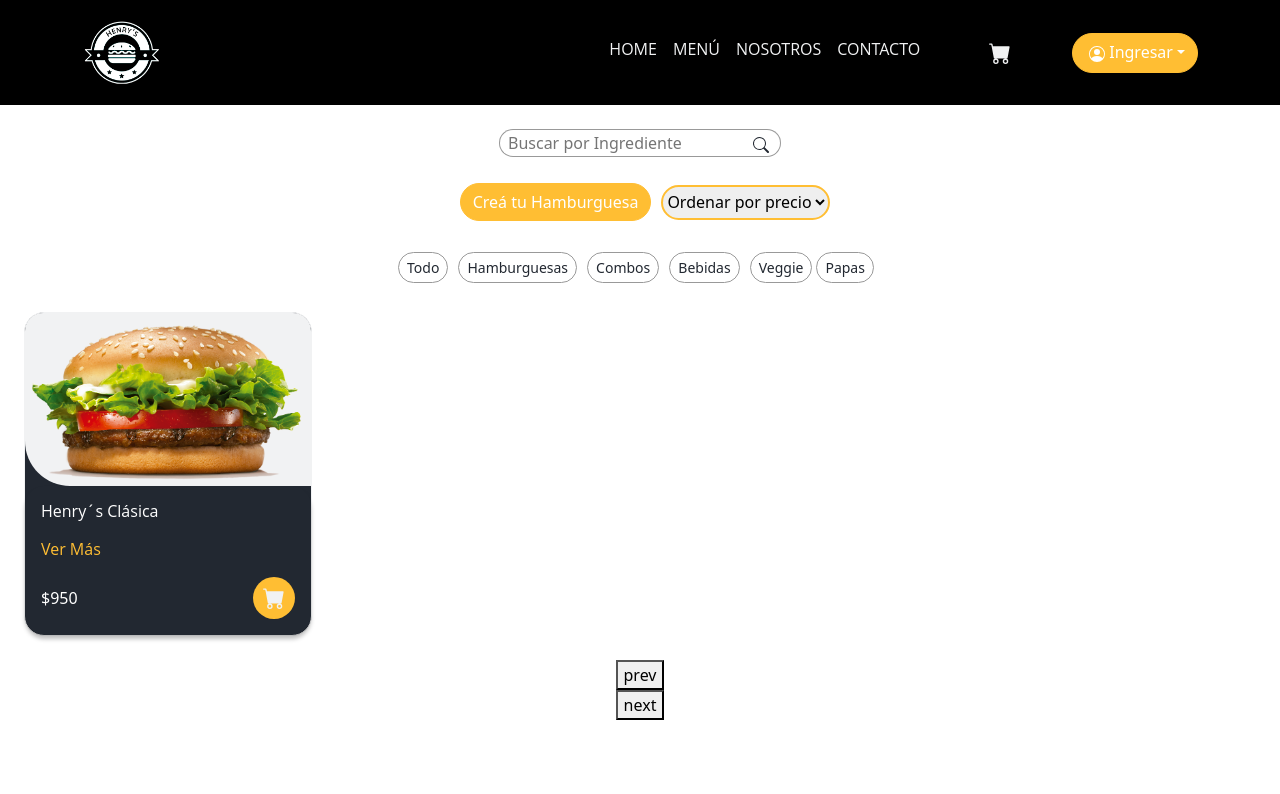
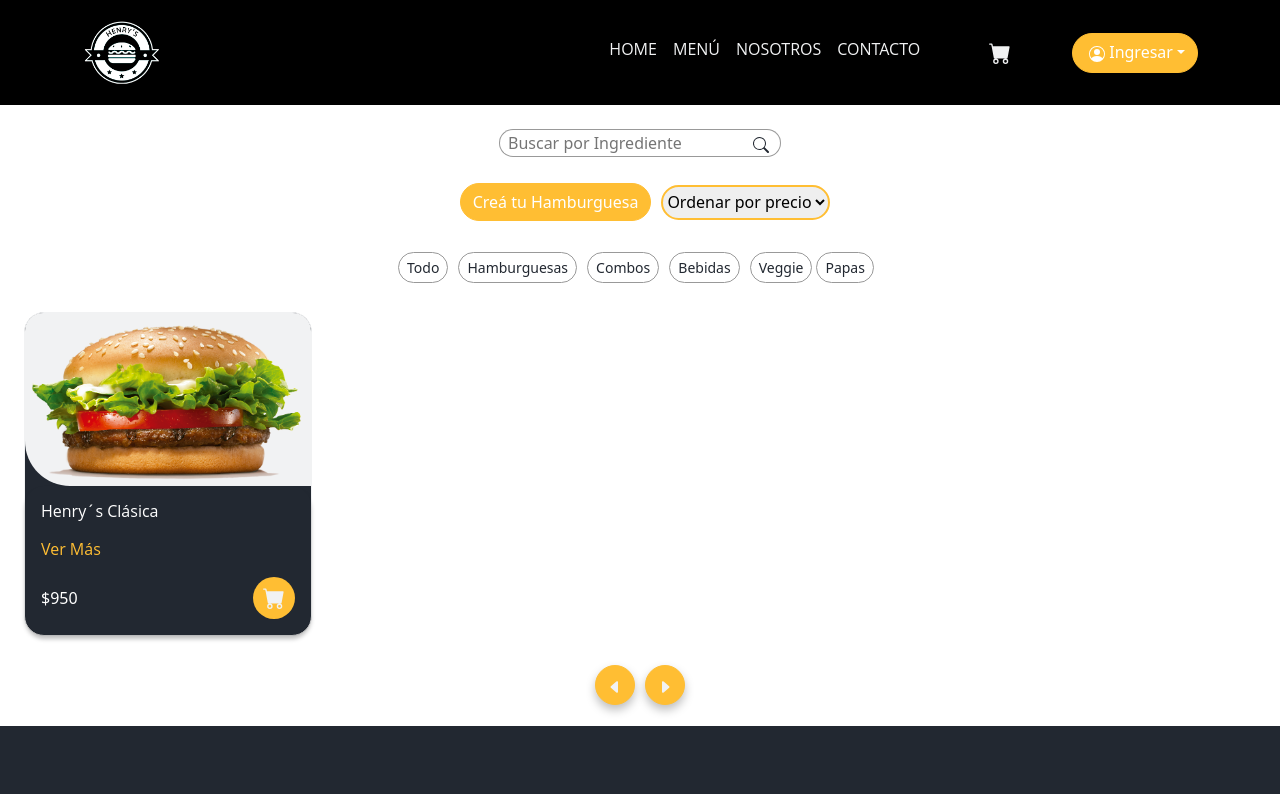
Before and after one commit to mabhyHs/Henrys-app, a React (Create React App) app in the folder client/: page /menu in a window 1280 px wide. Shown: the top 794 px of the page. Built offline with nearby package versions, Linux system fonts and the light colour scheme.

Commit message:
Create(UI-Pagination)

```diff
--- a/client/src/Components/Menu/Menu.css
+++ b/client/src/Components/Menu/Menu.css
@@ -1,3 +1,24 @@
-.menu__container {
-  min-height: 100vh;
+.menu__pagination__container {
+  display: flex;
+  justify-content: center;
+  flex-direction: row;
+  align-items: center;
 }
+
+.btn__round__effect {
+  color: var(--main-color-light);
+  cursor: pointer;
+  padding-left: 10px;
+  padding-right: 10px;
+  border-radius: 50%;
+  height: 40px;
+  width: 40px;
+  margin: 5px;
+  border-color: var(--brand-color);
+}
+
+.btn__round__effect:hover {
+  text-decoration: none;
+  background: var(--btn-hover);
+  color: #fff;
+}
--- a/client/src/Components/Menu/Menu.jsx
+++ b/client/src/Components/Menu/Menu.jsx
@@ -1,6 +1,8 @@
 /* eslint-disable no-unused-vars */
 import React, { useState } from 'react';
 import { useSelector } from 'react-redux';
+import { CaretLeftFill, CaretRightFill } from 'react-bootstrap-icons';
+import Button from 'react-bootstrap/Button';
 import FiltersMenu from '../FiltersMenu/FiltersMenu';
 import ProductsContainerMenu from '../ProductsContainerMenu/ProductsContainerMenu';
 import SearchBar from '../SearchBar/SearchBar';
@@ -43,20 +45,18 @@ function Menu() {
       <FiltersMenu />
       <ProductsContainerMenu />
 
-      <div>
-        <button type="button" onClick={prevPage}>
-          {' '}
-          prev{' '}
-        </button>
+      <div className="menu__pagination__container mb-3 mt-3">
+        <Button className="btn__round__effect" type="button" onClick={prevPage}>
+          <CaretLeftFill />
+        </Button>
         <Pagination
           burgersPerPage={burgersPerPage}
           burgersTotal={copyBurgers.length}
           onSetPage={pageHandler}
         />
-        <button type="button" onClick={nextPage}>
-          {' '}
-          next{' '}
-        </button>
+        <Button className="btn__round__effect" type="button" onClick={nextPage}>
+          <CaretRightFill />
+        </Button>
       </div>
     </div>
   );
```
